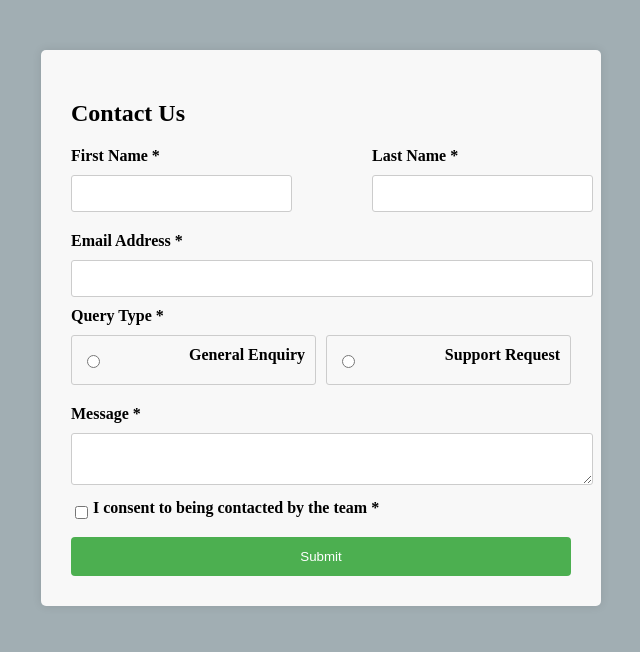
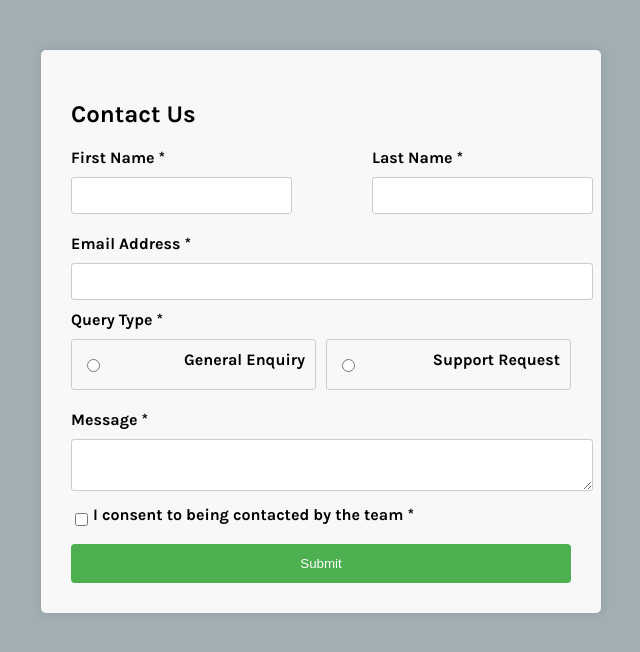
Before and after one commit to Sodonougbo-Martial/css-practiceRightCom-day1, a plain HTML site: page contact-form/index.html in a window 1280 px wide. Shown: the whole page, without its empty margins (319-959 px from the left). Drawn offline with Linux system fonts and the light colour scheme.

Commit message:
Commite de l'exo du formulaire

```diff
--- a/contact-form/index.html
+++ b/contact-form/index.html
@@ -5,8 +5,11 @@
     <meta name="viewport" content="width=device-width, initial-scale=1.0">
     <title>Contact Us</title>
     <link rel="stylesheet" href="style-contact.css">
-    <link rel="stylesheet" href="assets/fonts/Karla-Italic-VariableFont_wght.ttf">
-    <link rel="stylesheet" href="assets/fonts/Karla-VariableFont_wght.ttf">
+    <link rel="preconnect" href="https://fonts.googleapis.com">
+    <link rel="preconnect" href="https://fonts.gstatic.com" crossorigin>
+    <link href="https://fonts.googleapis.com/css2?family=Karla:ital,wght@0,200..800;1,200..800&display=swap" rel="stylesheet">
+
+
 </head>
 <body>
 
--- a/contact-form/style-contact.css
+++ b/contact-form/style-contact.css
@@ -1,6 +1,9 @@
 
 body {
-  font-family: "Karla" ;
+
+  font-family: "Karla", sans-serif;
+  font-optical-sizing: auto;
+  font-weight: weight;
   font-style: normal;
   background-color: rgb(161, 174, 179);
   margin: 0;
```
